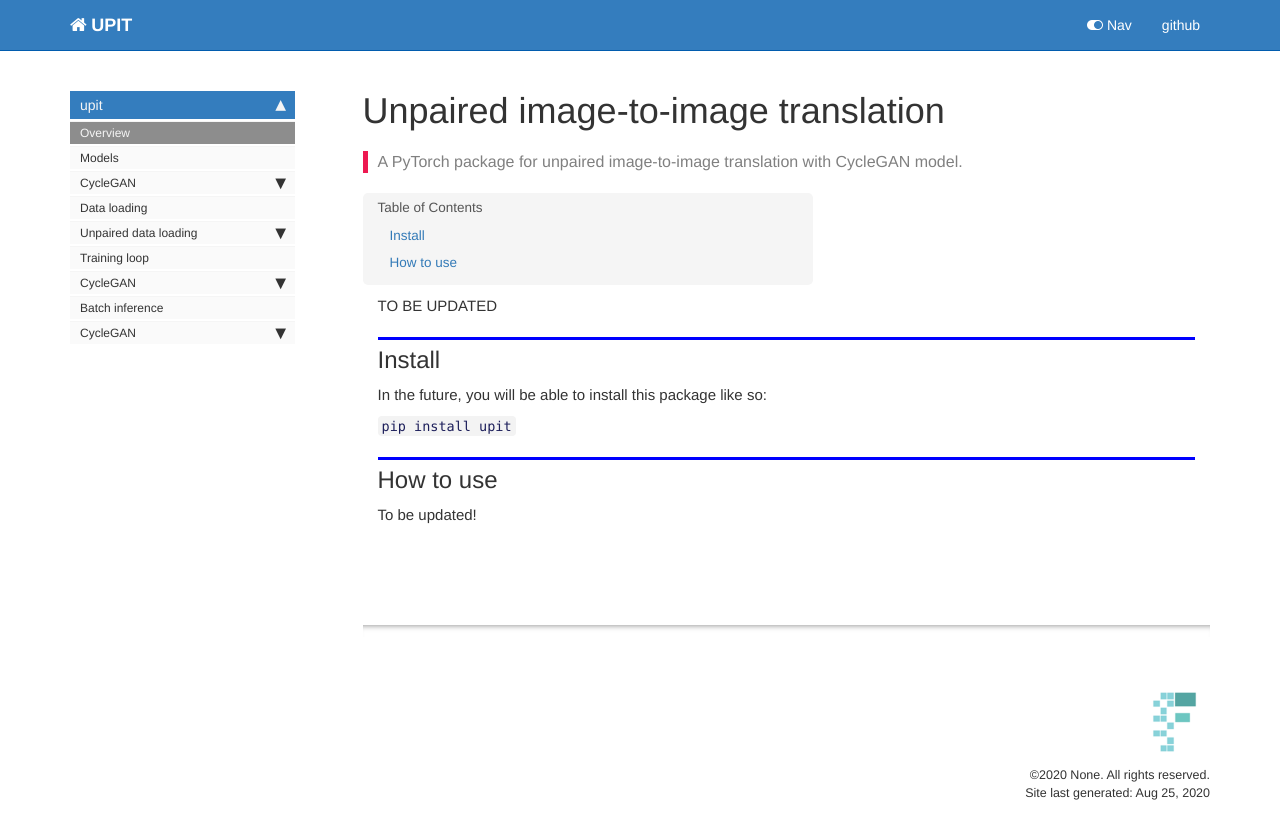
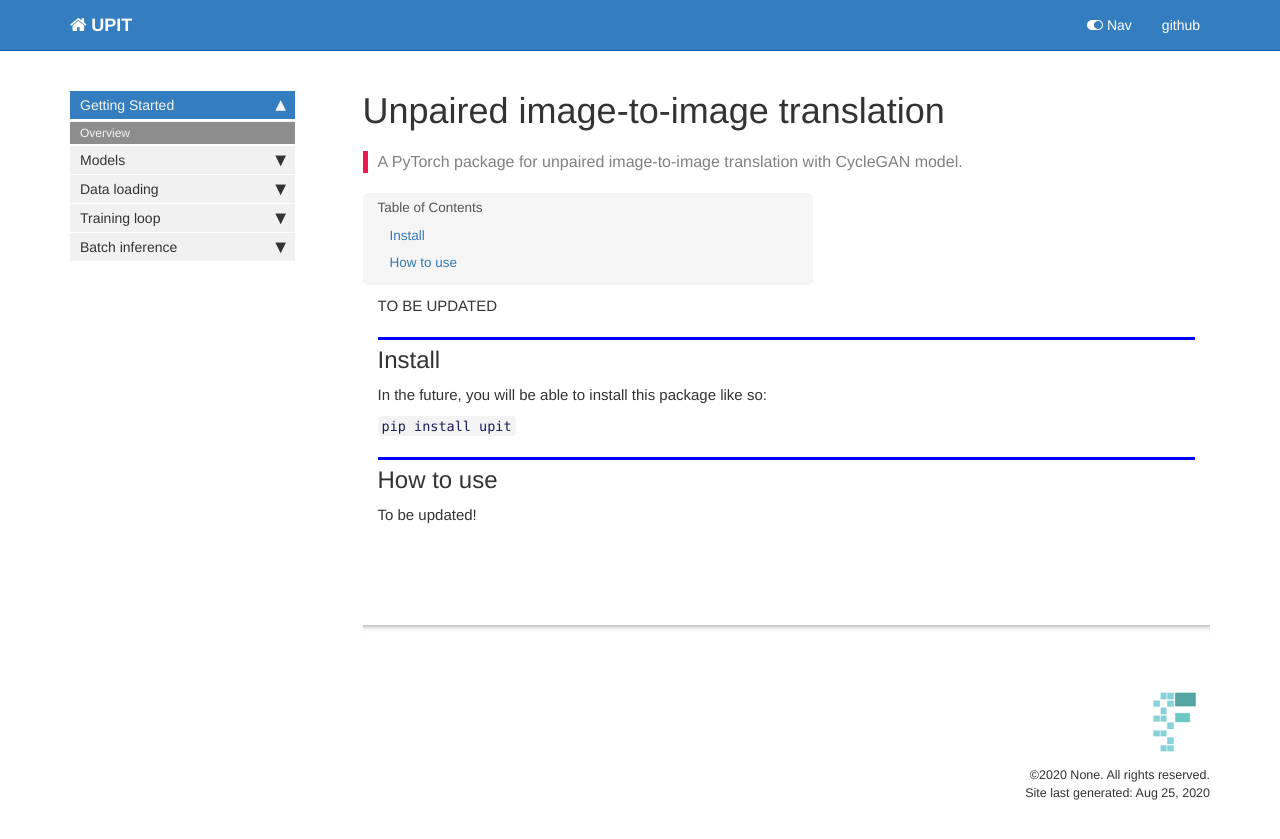
Before and after one commit to tmabraham/UPIT, a Jekyll site: the page built from docs/index.html, in a window 1280 px wide. Shown: the top 839 px of the page. Built offline with Jekyll 4.4.1, drawn with Linux system fonts in a browser that asks for light colours; nearby versions of some CDN libraries; comment, search, counter and statistics services are not loaded.

Commit message:
try again sidebar (based on Zach's version) with nbdev_build_docs

```diff
--- a/docs/_data/sidebars/home_sidebar.yml
+++ b/docs/_data/sidebars/home_sidebar.yml
@@ -9,31 +9,31 @@
     - output: web,pdf
       title: Overview
       url: /
-    - output: web
-      subfolders:
-      - output: web,pdf
-        title: CycleGAN
-        url: /models.cyclegan
-      title: Models
-    - output: web
-      subfolders:
-      - output: web,pdf
-        title: Unpaired data loading
-        url: /data.unpaired
-      title: Data loading
-    - output: web
-      subfolders:
-      - output: web,pdf
-        title: CycleGAN
-        url: /train.cyclegan
-      title: Training loop
-    - output: web
-      subfolders:
-      - output: web,pdf
-        title: CycleGAN
-        url: /inference.cyclegan
-      title: Batch inference
     output: web
-    title: upit
+    title: Getting Started
+  - folderitems:
+    - output: web,pdf
+      title: CycleGAN
+      url: /models.cyclegan
+    output: web
+    title: Models
+  - folderitems:
+    - output: web,pdf
+      title: Unpaired data loading
+      url: /data.unpaired
+    output: web
+    title: Data loading
+  - folderitems:
+    - output: web,pdf
+      title: CycleGAN
+      url: /train.cyclegan
+    output: web
+    title: Training loop
+  - folderitems:
+    - output: web,pdf
+      title: CycleGAN
+      url: inference.cyclegan
+    output: web
+    title: Batch inference
   output: web
   title: Sidebar
```
Also changed, not shown: docs/sidebar.json (+6 -6 lines).
